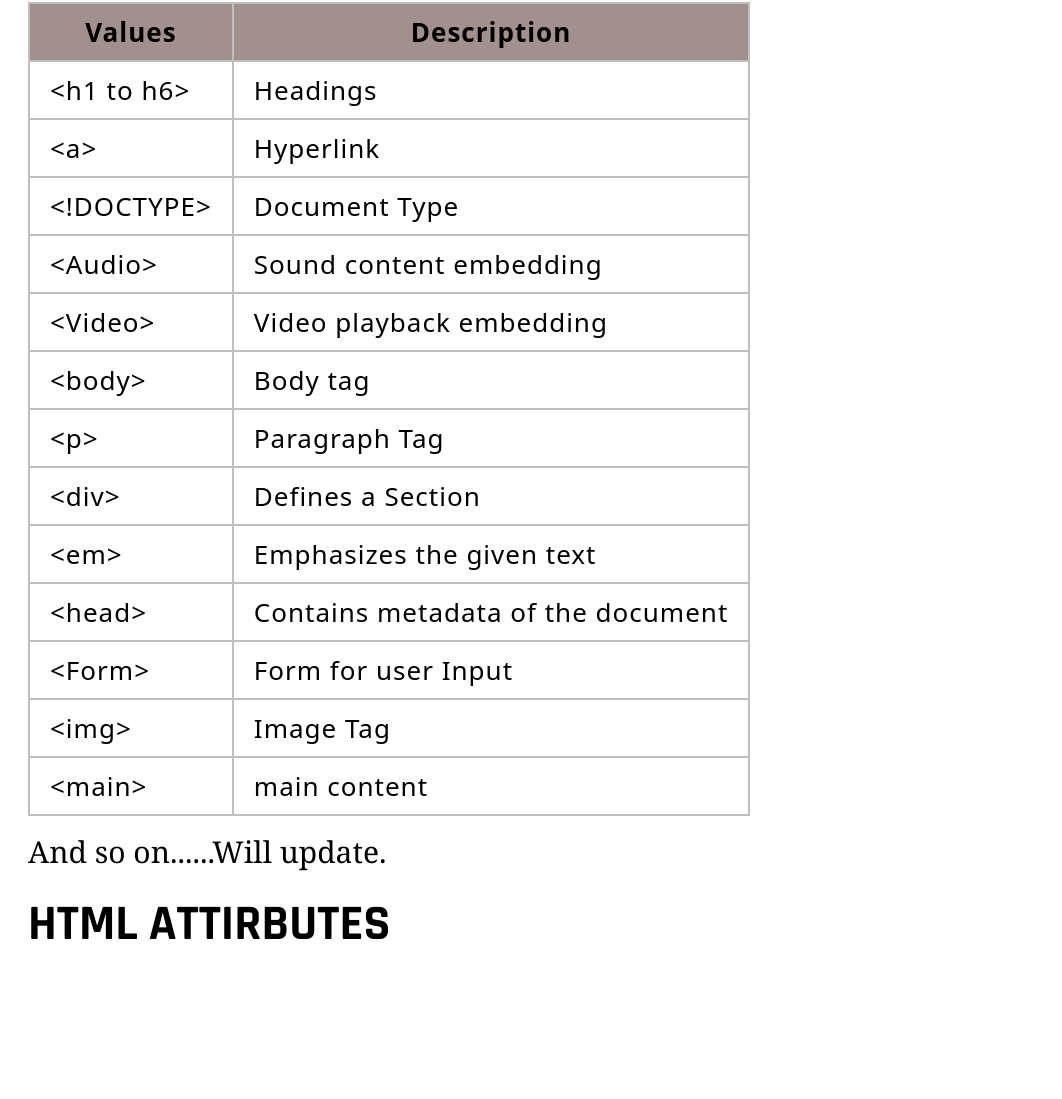
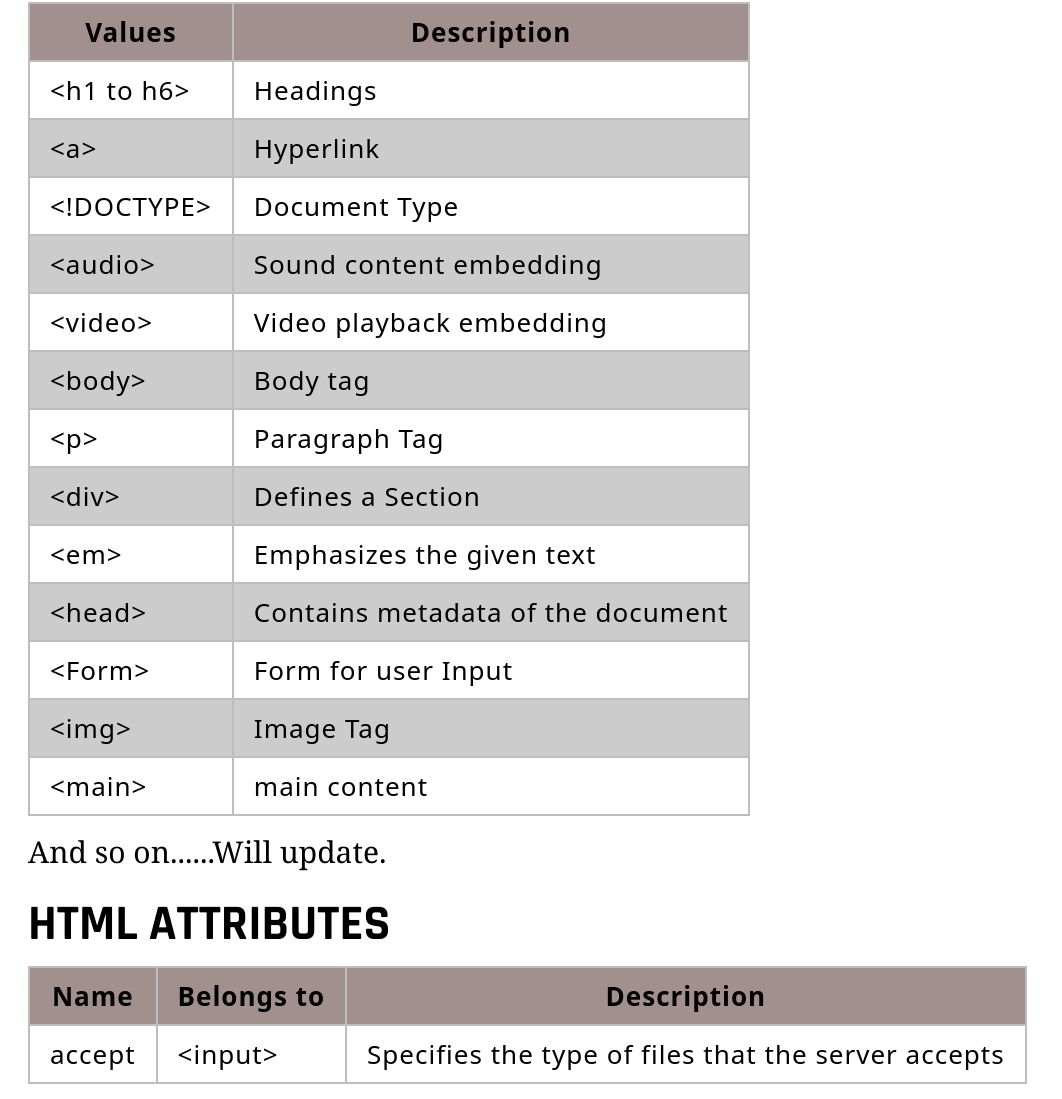
Before and after one commit to RamanandaBhat007/cheatsheet, a plain HTML site: page index.html in a window 1280 px wide. Shown: the part 243-1342 px from the top of the page, without its empty margins (0-1062 px from the left). Before the commit the page ends 1207 px from the top, so only its background shows below. Drawn offline with Linux system fonts and the light colour scheme.

Commit message:
Added changes

```diff
--- a/index.html
+++ b/index.html
@@ -25,23 +25,23 @@
            <td>&lt;h1 to h6&gt;</td>
            <td>Headings</td>
           </tr>
-          <tr>
+          <tr id="a">
             <td>&lt;a</a>&gt;</td>
-          <td>Hyperlink</td>
+            <td>Hyperlink</td>
           </tr>
           <tr>
              <td>&lt;!DOCTYPE&gt;</td>
              <td>Document Type</td>
           </tr>
-          <tr>
-            <td>&lt;Audio&gt;</td>
+          <tr id="audio">
+            <td>&lt;audio&gt;</td>
             <td>Sound content embedding</td>
           </tr>
           <tr>
-             <td>&lt;Video&gt;</td>
+             <td>&lt;video&gt;</td>
              <td>Video playback embedding</td>
           </tr>
-          <tr>
+          <tr id="body">
             <td>&lt;body&gt;</td>
             <td>Body tag</td>
           </tr>
@@ -49,7 +49,7 @@
              <td>&lt;p&gt;</td>
              <td>Paragraph Tag</td>
           </tr>
-         <tr>
+         <tr id="div">
              <td>&lt;div&gt;</td>
              <td>Defines a Section</td>
          </tr>
@@ -57,7 +57,7 @@
              <td>&lt;em&gt;</td>
              <td>Emphasizes the given text</td>
          </tr>
-         <tr>
+         <tr id="head">
              <td>&lt;head&gt;</td>
              <td>Contains metadata of the document</td>
          </tr>
@@ -65,7 +65,7 @@
              <td>&lt;Form&gt;</td>
              <td>Form for user Input</td>
          </tr>
-         <tr>
+         <tr id="img">
              <td>&lt;img&gt;</td>
              <td>Image Tag</td>
          </tr>
@@ -76,7 +76,19 @@
      </table>
      <p class="paragraph-tag"> And so on......Will update.</p>
      <div>
-        <h1 class="second-heading">Html attirbutes</h1>
+        <h1 class="second-heading">Html attributes</h1>
+     </div>
+     <div>
+        <table class="Attribute">
+          <tr>
+             <th>Name</th>
+             <th>Belongs to</th>
+             <th>Description</th>
+          </tr>
+             <td>accept</td>
+             <td>&lt;input&gt;</td>
+             <td>Specifies the type of files that the server accepts</td>
+        </table>
      </div>
   </div>
  </body>
--- a/style.css
+++ b/style.css
@@ -40,6 +40,11 @@ table {
     font-weight: bolder;
   }
 
+
+  #img, #a, #audio, #body, #div, #head{
+    background-color:hsla(300,40%,2%,0.2);
+  }
+
  .paragraph-tag{
     font-size: 30px;
     margin: 10px 0 0 20px;
```
